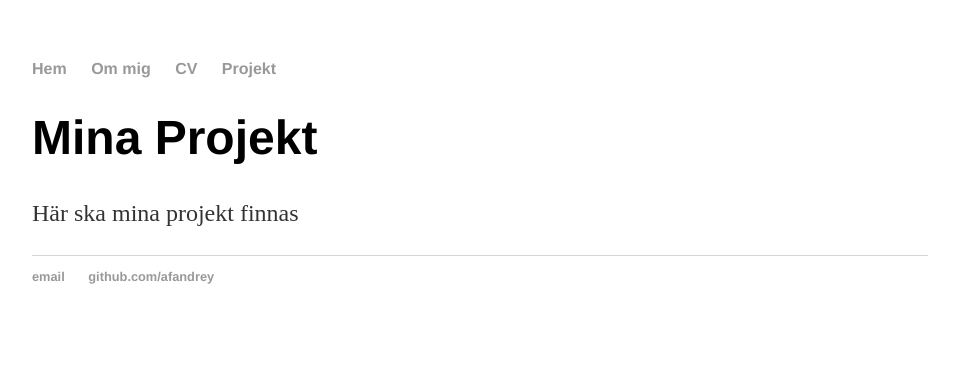
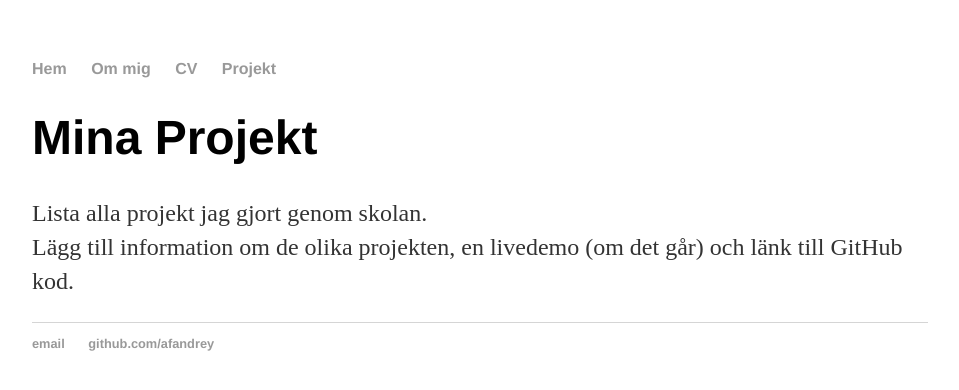
Before and after one commit to afandrey/afandrey.github.io, a Jekyll site: the page built from projects.html, in a window 1280 px wide. Shown: the top 390 px of the page, without its empty margins (160-1119 px from the left). Built offline with Jekyll 4.4.1, drawn with Linux system fonts in a browser that asks for light colours.

Commit message:
background and changed structure

```diff
--- a/about.html
+++ b/about.html
@@ -3,4 +3,4 @@ layout: default
 title: Om mig
 ---
 	<h1>{{ page.title }}</h1>
-<p>Den här sidan handlar om mig</p>
+	<p>Skriv information om mig själv som ett personligt brev.</p>
--- a/css/main.css
+++ b/css/main.css
@@ -41,3 +41,8 @@ ul.posts {
 ul.posts li {
     list-style: none;
 }
+
+img {
+    height: 100%;
+    width: 400px;
+}
--- a/index.html
+++ b/index.html
@@ -3,6 +3,6 @@ layout: default
 title: Alva Fandrey
 ---
 <div class="blurb">
-	<h1>Hello World!</h1>
-	<p>My name is Alva</p>
+	<p>Låt CV:et vara en pdf som öppnas i ny flik.</p>
+	<img src="/images/bg.jpg" />
 </div><!-- /.blurb -->
--- a/projects.html
+++ b/projects.html
@@ -3,4 +3,8 @@ layout: default
 title: Mina Projekt
 ---
 	<h1>{{ page.title }}</h1>
-<p>Här ska mina projekt finnas</p>
+	<p>
+		Lista alla projekt jag gjort genom skolan.
+		<br>
+		Lägg till information om de olika projekten, en livedemo (om det går) och länk till GitHub kod.
+	</p>
```
Also changed, not shown: README.md, 1 other file.
